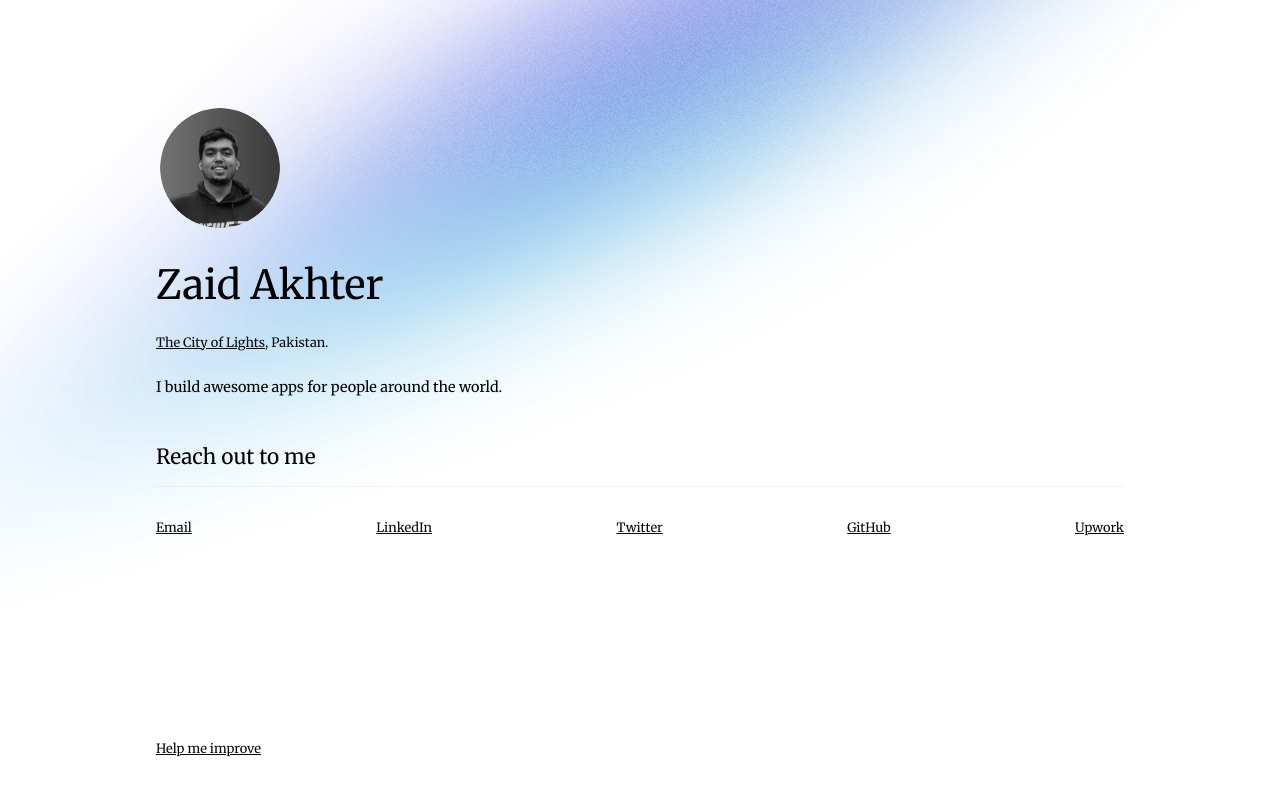
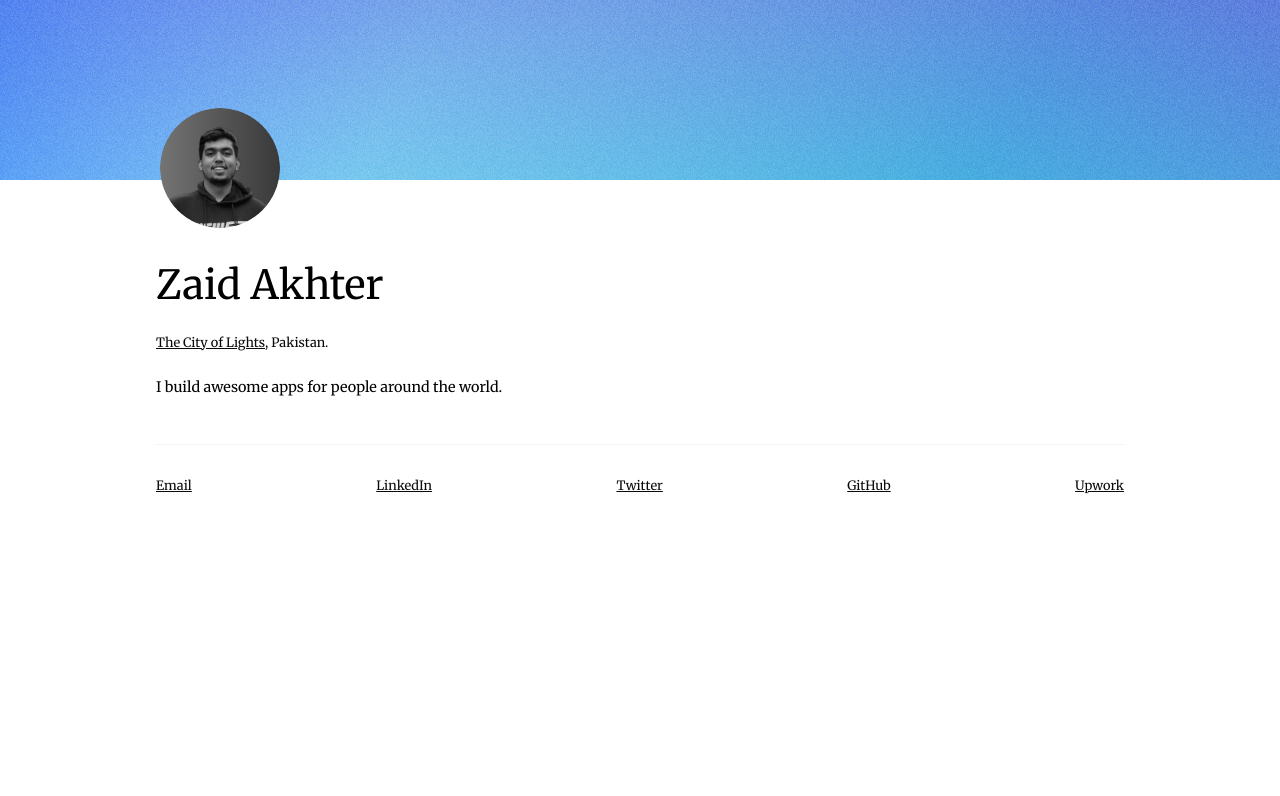
Before and after one commit to zaidakhterr/simple-portfolio, a Next.js app: page / in a window 1280 px wide. Shown: the top 796 px of the page. Built offline with nearby package versions, Linux system fonts and the light colour scheme.

Commit message:
site improvements

```diff
--- a/pages/index.js
+++ b/pages/index.js
@@ -82,7 +82,7 @@ export default function Home() {
           , Pakistan.
         </p>
         <p>I build awesome apps for people around the world.</p>
-        <h2>Reach out to me</h2>
+        {/* <h2>Reach out to me</h2> */}
         <hr />
         <ul>
           <li>
@@ -103,9 +103,9 @@ export default function Home() {
             </a>
           </li>
         </ul>
-        <a className="feedback" href="https://forms.gle/pVdALKuhwjLskJLx8">
+        {/* <a className="feedback" href="https://forms.gle/pVdALKuhwjLskJLx8">
           Help me improve
-        </a>
+        </a> */}
       </div>
     </>
   );
--- a/styles/globals.css
+++ b/styles/globals.css
@@ -15,7 +15,7 @@
 @media (prefers-color-scheme: dark) {
   :root {
     --text-color: #d7d7d7;
-    --background-color: #000;
+    --background-color: #060606;
     --link-color: #d1d1d1;
   }
 
@@ -60,20 +60,17 @@ a:active {
   position: relative;
   background: var(--background-color);
   display: flex;
-  align-items: center;
-  justify-content: center;
+  align-items: flex-end;
+  justify-content: flex-end;
   width: 100%;
   height: 180px;
-  overflow-x: clip;
 }
 
 /* https://toolbox.signalsupply.co/ */
 .header .gradient {
-  width: 440px;
+  width: 100vw;
   height: 440px;
-  filter: blur(100px);
-  transform: skewX(-45deg) skewY(-25deg);
-  opacity: 0.8;
+
   background: linear-gradient(
       197.37deg,
       #7450db -0.38%,
@@ -95,12 +92,19 @@ a:active {
   /* background-blend-mode: normal, normal, normal, normal, normal, normal; */
 }
 
+@media (prefers-color-scheme: dark) {
+  .header .gradient {
+    opacity: 0.75;
+    filter: grayscale(0.1);
+  }
+}
+
 .header::after {
   content: "";
   position: absolute;
   width: 100%;
   top: 0px;
-  height: 100%;
+  height: 100vh;
   background-image: url(/images/noise.png);
   background-repeat: repeat;
   opacity: 0.1;
@@ -185,10 +189,41 @@ a:active {
   display: flex;
   justify-content: space-between;
   flex-wrap: wrap;
+  --delay: 0.1s;
 }
 
 .content .feedback {
   margin-top: auto;
+}
+
+/* .content ul li:nth-child(1) {
+  animation: slide-right 0.5s calc(var(--delay) * 0) ease-in-out;
+}
+.content ul li:nth-child(2) {
+  animation: slide-right 0.5s calc(var(--delay) * 1) ease-in-out;
+}
+.content ul li:nth-child(3) {
+  animation: slide-right 0.5s calc(var(--delay) * 2) ease-in-out;
+}
+.content ul li:nth-child(4) {
+  animation: slide-right 0.5s calc(var(--delay) * 3) ease-in-out;
+}
+.content ul li:nth-child(5) {
+  animation: slide-right 0.5s calc(var(--delay) * 4) ease-in-out;
+}
+.content ul li:nth-child(6) {
+  animation: slide-right 0.5s calc(var(--delay) * 05) ease-in-out;
+} */
+
+@keyframes slide-right {
+  0% {
+    transform: translateX(-20px);
+    opacity: 0;
+  }
+  100% {
+    transform: translateX(0px);
+    opacity: 1;
+  }
 }
 
 @media screen and (max-width: 640px) {
```
Also changed, not shown: public/images/card.png.
